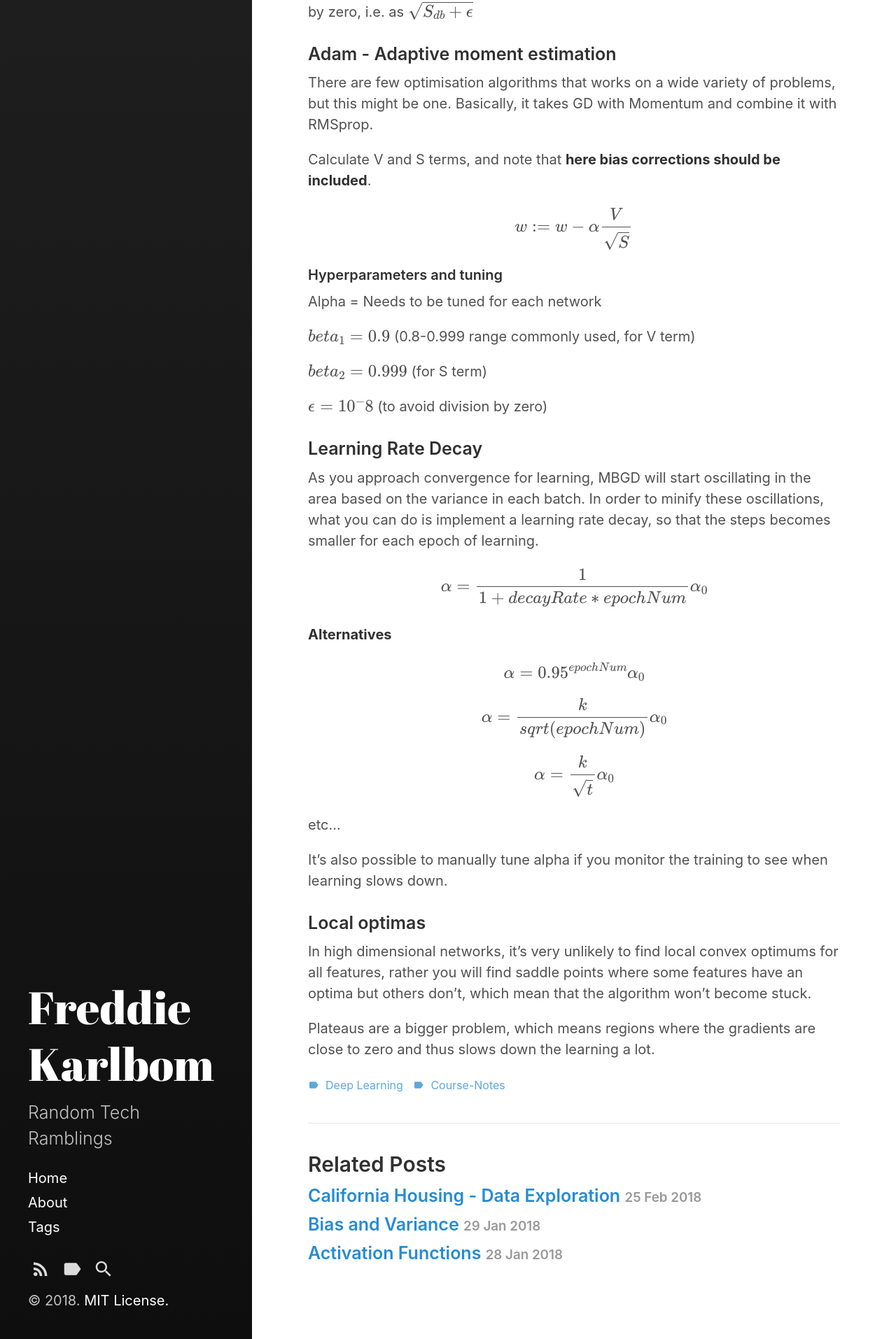
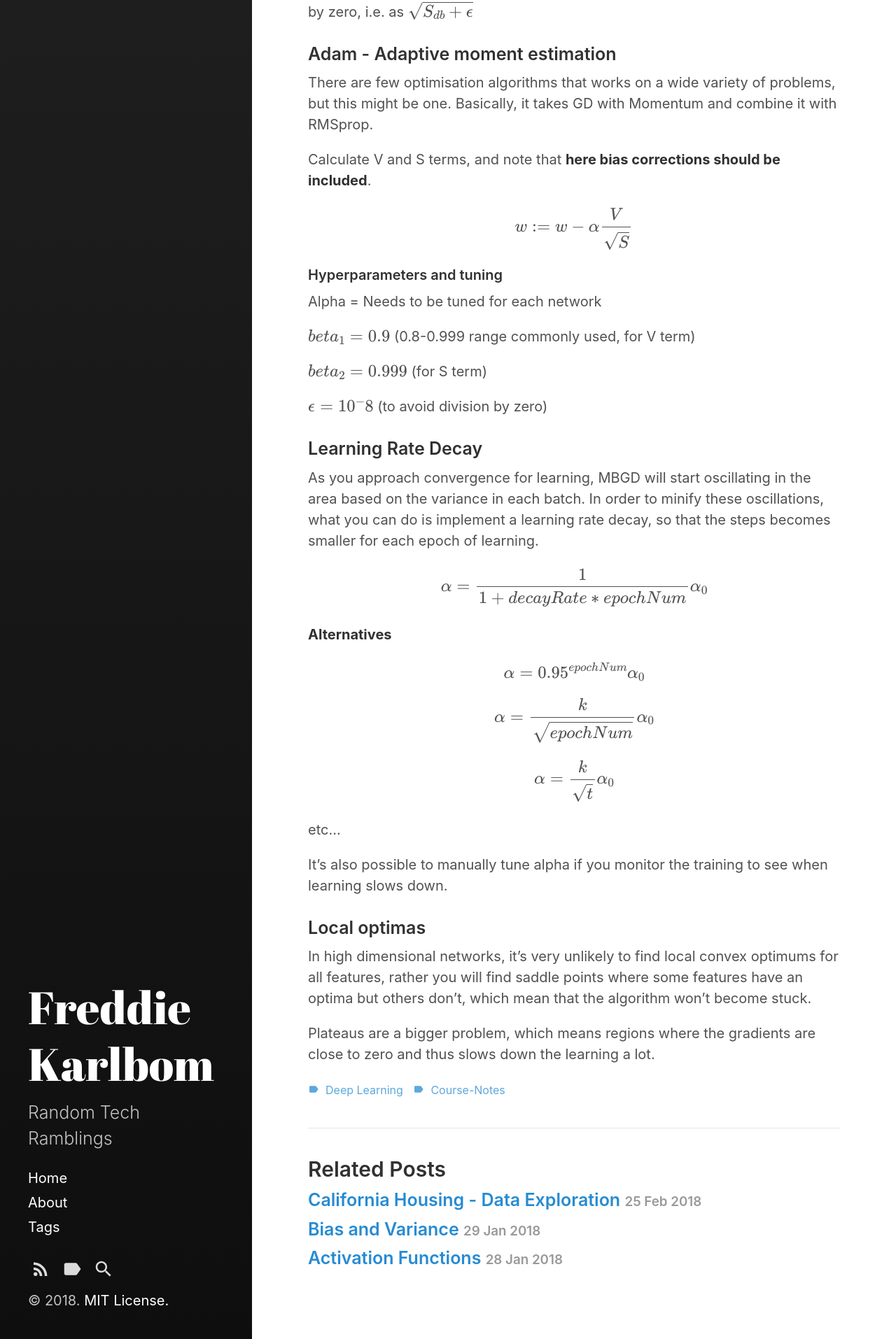
Before and after one commit to FreddieK/FreddieK.github.io, a Jekyll site: the page built from _posts/2018-02-11-learning-optimisation.md, in a window 1280 px wide. Shown: the part 2393-4307 px from the top of the page at 70% size. Built offline with Jekyll 4.4.1, drawn with Linux system fonts in a browser that asks for light colours; formulas are drawn with MathJax 3.

Commit message:
Fixed faulty Latex equation

```diff
--- a/_posts/2018-02-11-learning-optimisation.md
+++ b/_posts/2018-02-11-learning-optimisation.md
@@ -98,7 +98,7 @@ $$\alpha = \frac{1}{1+decayRate*epochNum} \alpha_0$$
 
 $$\alpha = 0.95^{epochNum} \alpha_0$$
 
-$$\alpha = \frac{k}{sqrt(epochNum)} \alpha_0$$
+$$\alpha = \frac{k}{\sqrt{epochNum}} \alpha_0$$
 
 $$\alpha = \frac{k}{\sqrt{t}} \alpha_0$$
 
```
